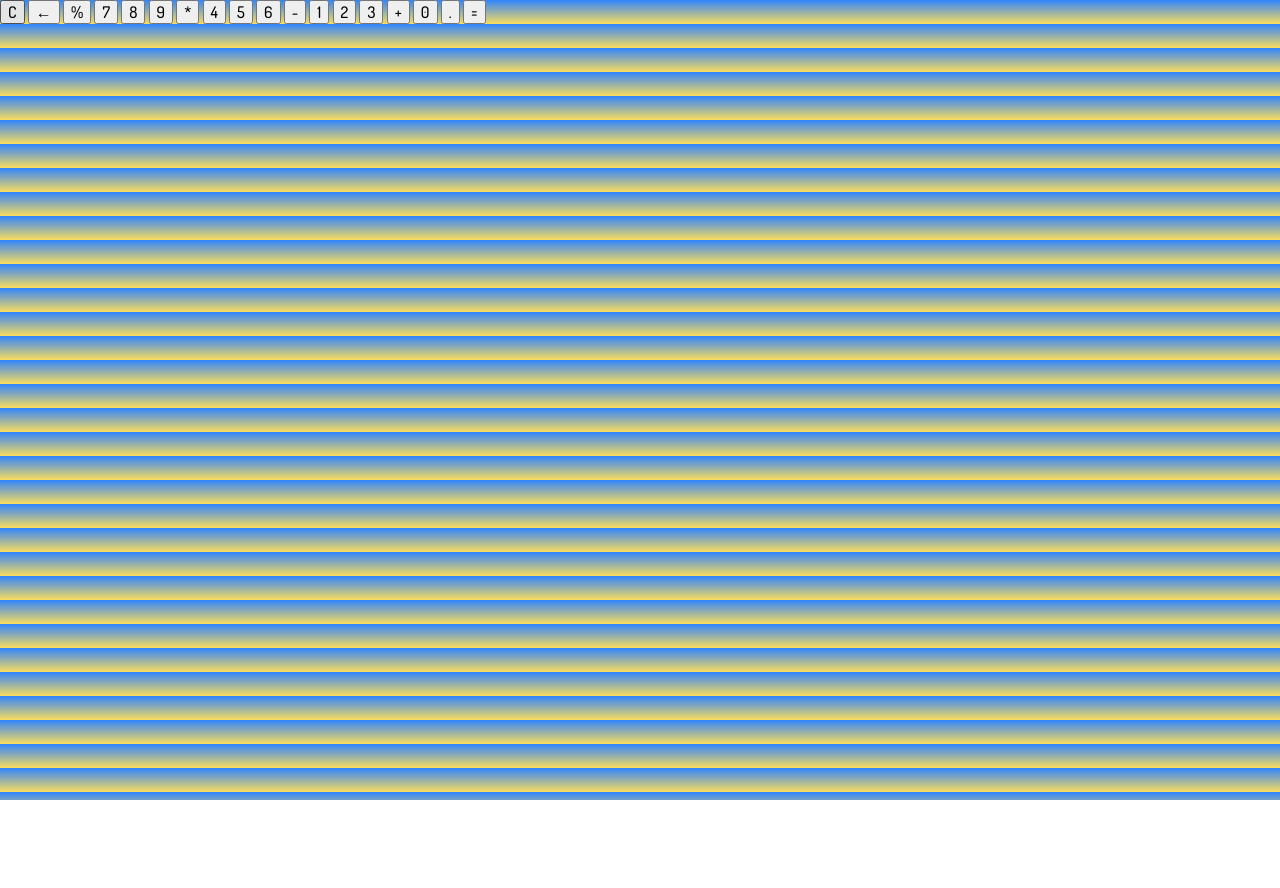
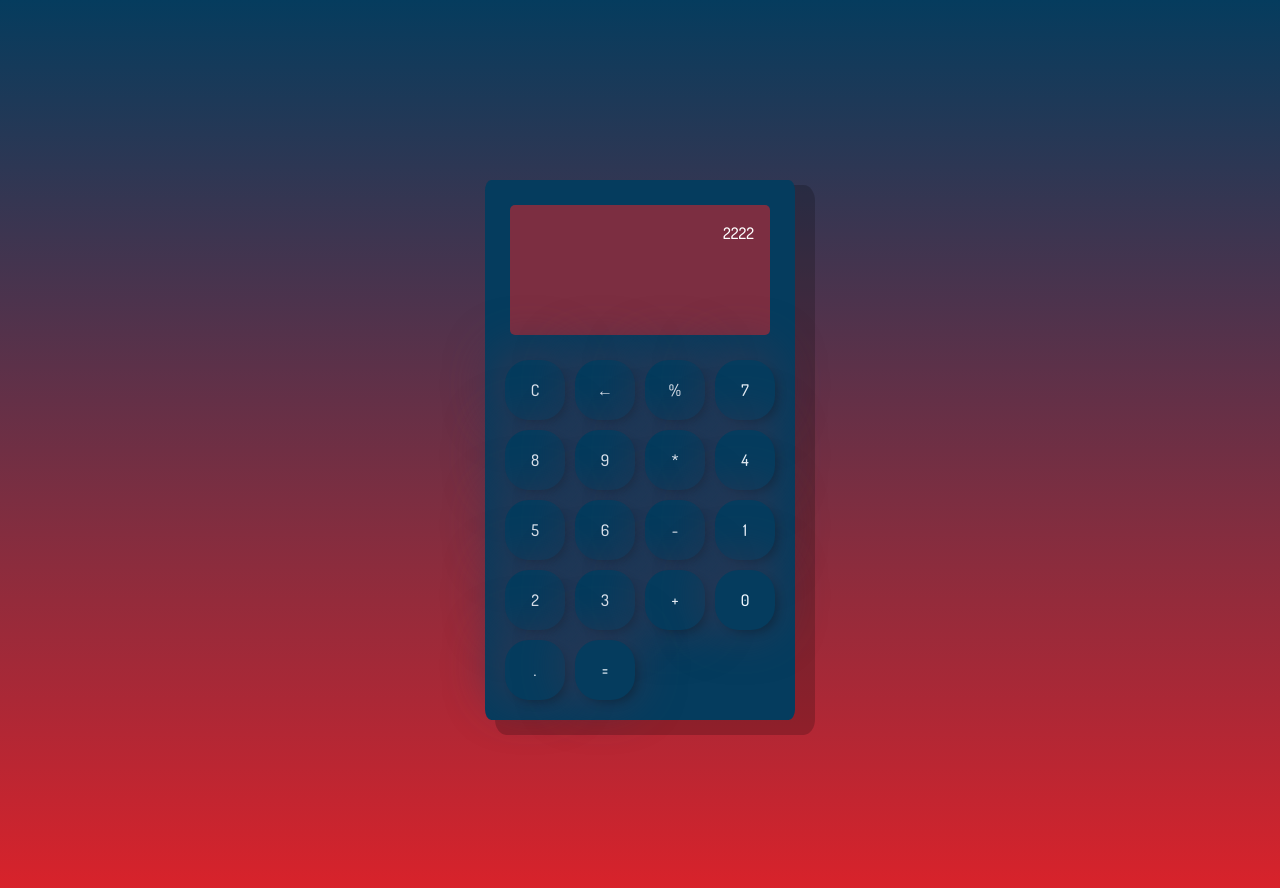
Before and after one commit to LaietiMcLean/JS-Calculator, a plain HTML site: page index.html in a window 1280 px wide. Before the commit the page ends 800 px from the top, so only its background shows below. Drawn offline with Linux system fonts and the light colour scheme; a web font is replaced by a local one.

Commit message:
css styles - grid columns & rows, buttons, shadows

```diff
--- a/css/styles.css
+++ b/css/styles.css
@@ -1,7 +1,8 @@
 html {
     box-sizing: border-box;
     font-size: 62.5%;
-    background: linear-gradient(to bottom, #3185fc, #f9dc5c);
+    background: linear-gradient(to top, #db222a, #c32530, #ab2836, #942b3b, #7c2e41, #643047, #4c334d, #353652, #1d3958, #053c5e);
+    min-height: 100%;
 }
 
 *, *:after, *:before {
@@ -9,8 +10,57 @@ html {
 }
 
 body {
-
     font-family: 'Dosis', sans-serif;
     font-size: 1.6rem;
     line-height: 1.5;
 }
+
+.container {
+    display: flex;
+    justify-content: center;
+    align-items: center;
+    height: 90rem;
+}
+
+.calculator {
+    display: grid;
+    background-color: #053c5e;
+    box-shadow: 1.5rem 1rem 0 0.5rem #00000033;
+    border-radius: 2%;
+    grid-template-columns: repeat(4, 7rem);
+    grid-template-rows: 16rem repeat(5, 7rem);
+    padding: 1.5rem;
+}
+
+button {
+    background-color: #053c5e;
+    border: none;
+    border-radius: 40%;
+    box-shadow: 0.5rem 0.5rem 1rem -0.3rem #00000040, -0.5rem -0.5rem 5rem 0.3rem #353652;
+    color: aliceblue;
+    margin: 0.5rem;
+    padding: 0;
+}
+
+button:active {
+    background-color: #063755;
+}
+
+button:focus {
+    outline: none;
+}
+
+.calculator-screen {
+    align-items: flex-end;
+    background-color: #7c2e41;
+    border-radius: 0.5rem;
+    color: white;
+    display: flex;
+    flex-direction: column;
+    grid-column: 1 / -1;
+    justify-content: space-between;
+    margin: 1rem 1rem 2rem;
+    padding: 1.6rem;
+    text-align: end;
+    word-break: break-all;
+}
--- a/index.html
+++ b/index.html
@@ -18,7 +18,7 @@
 <div class="container">
     <div class="calculator">
         <div class="calculator-screen">
-            <div id="value-before"></div>
+            <div id="value-before">2222</div>
             <div id="value-after"></div>
         </div>
         <button class="col-2">C</button>
```
